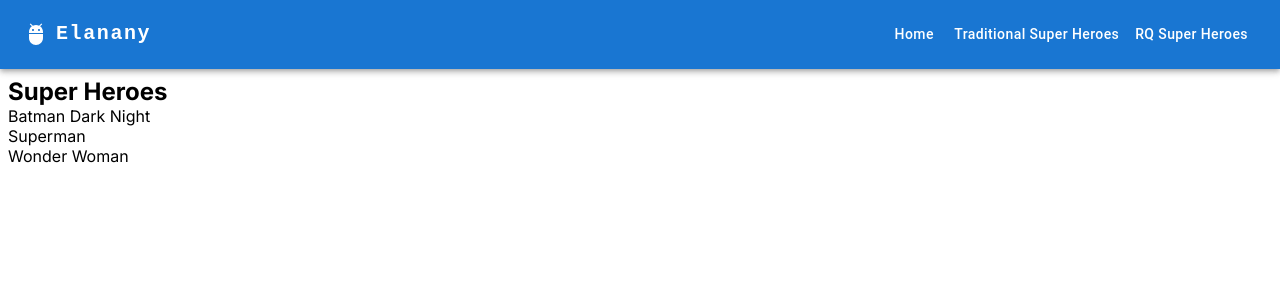
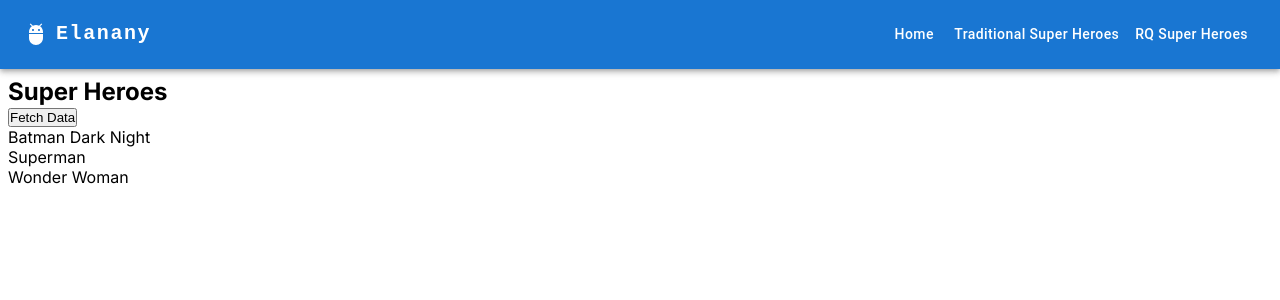
Before and after one commit to samirbobo/react-query-pro, a React (Vite) app: page /super-heroes in a window 1280 px wide. Shown: the top 300 px of the page. Built offline with nearby package versions, Linux system fonts and the light colour scheme; data requests are answered from the project's data file.

Commit message:
Documentation

```diff
--- /dev/null
+++ b/src/Hooks/useSuperHeroesData.jsx
@@ -0,0 +1,17 @@
+import { useQuery } from "@tanstack/react-query";
+import axios from "axios";
+
+const fetchSuperHeroes = () => {
+  return axios.get("http://localhost:3000/superheroes");
+};
+
+export const useSuperHeroesData = () => {
+  return useQuery({
+    queryKey: ["super-heroes"],
+    queryFn: fetchSuperHeroes,
+    select: (data) => {
+      const HeroNames = data.data.map((hero) => hero.name);
+      return HeroNames;
+    },
+  });
+}
--- a/src/pages/SuperHeroes.jsx
+++ b/src/pages/SuperHeroes.jsx
@@ -1,23 +1,27 @@
-import { useQuery } from "@tanstack/react-query";
-import axios from "axios";
-
-const fetchSuperHeroes = () => {
-  return axios.get("http://localhost:3000/superheroes");
-};
+import { useSuperHeroesData } from "../Hooks/useSuperHeroesData";
 
 export default function SuperHeroes() {
-  const { isPending, data, isError, error } = useQuery({
-    queryKey: ["super-heroes"],
-    queryFn: fetchSuperHeroes,
-    staleTime: 10000,
-    refetchOnMount: true,
-    // refetchOnWindowFocus: "true",
-  });
+  const { isLoading, data, isError, error, refetch, isFetching } =
+    useSuperHeroesData(); // عملت هوك من الصفر عشان لو حبيت اكرره في صفحات تانيه معيدش كتابه نفس الاكواد ودي افضل طريقه
 
-  if (isPending) {
+    // useQuery({
+    //   queryKey: ["super-heroes"],
+    //   queryFn: fetchSuperHeroes,
+    //   // staleTime: 10000,
+    //   // refetchOnMount: true,
+    //   // refetchOnWindowFocus: "true",
+    //   // refetchInterval: 2000,
+    //   // refetchIntervalInBackground: true,
+    //   // enabled: false,
+    //   select: (data) => {
+    //     const HeroNames = data.data.map(hero => hero.name);
+    //     return HeroNames;
+    //   },
+    // });
+
+  if (isLoading || isFetching) {
     return <h2>Loading...</h2>;
   }
-
 
   if (isError) {
     return <h2>{error.message}</h2>;
@@ -26,9 +30,13 @@ export default function SuperHeroes() {
   return (
     <>
       <h2>Super Heroes</h2>
-      {data?.data.map((hero) => {
+      <button onClick={refetch}>Fetch Data</button>
+      {/* {data?.data.map((hero) => {
         return <div key={hero.name}>{hero.name}</div>;
+      })} */}
+      {data.map((hero) => {
+        return <div key={hero}>{hero}</div>;
       })}
     </>
-  )
+  );
 }
```
Also changed, not shown: documentation.js (+26 -0 lines).
